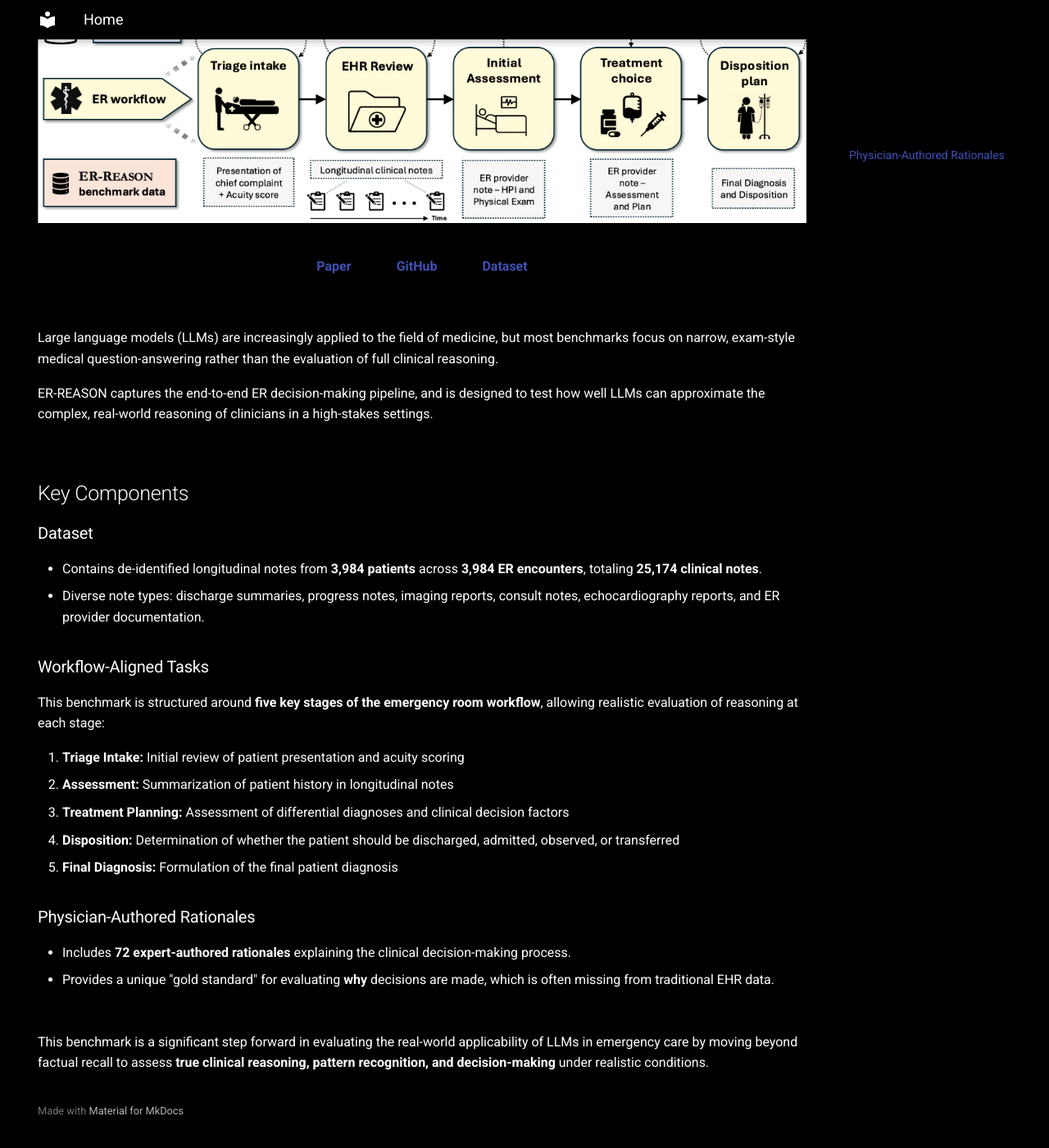
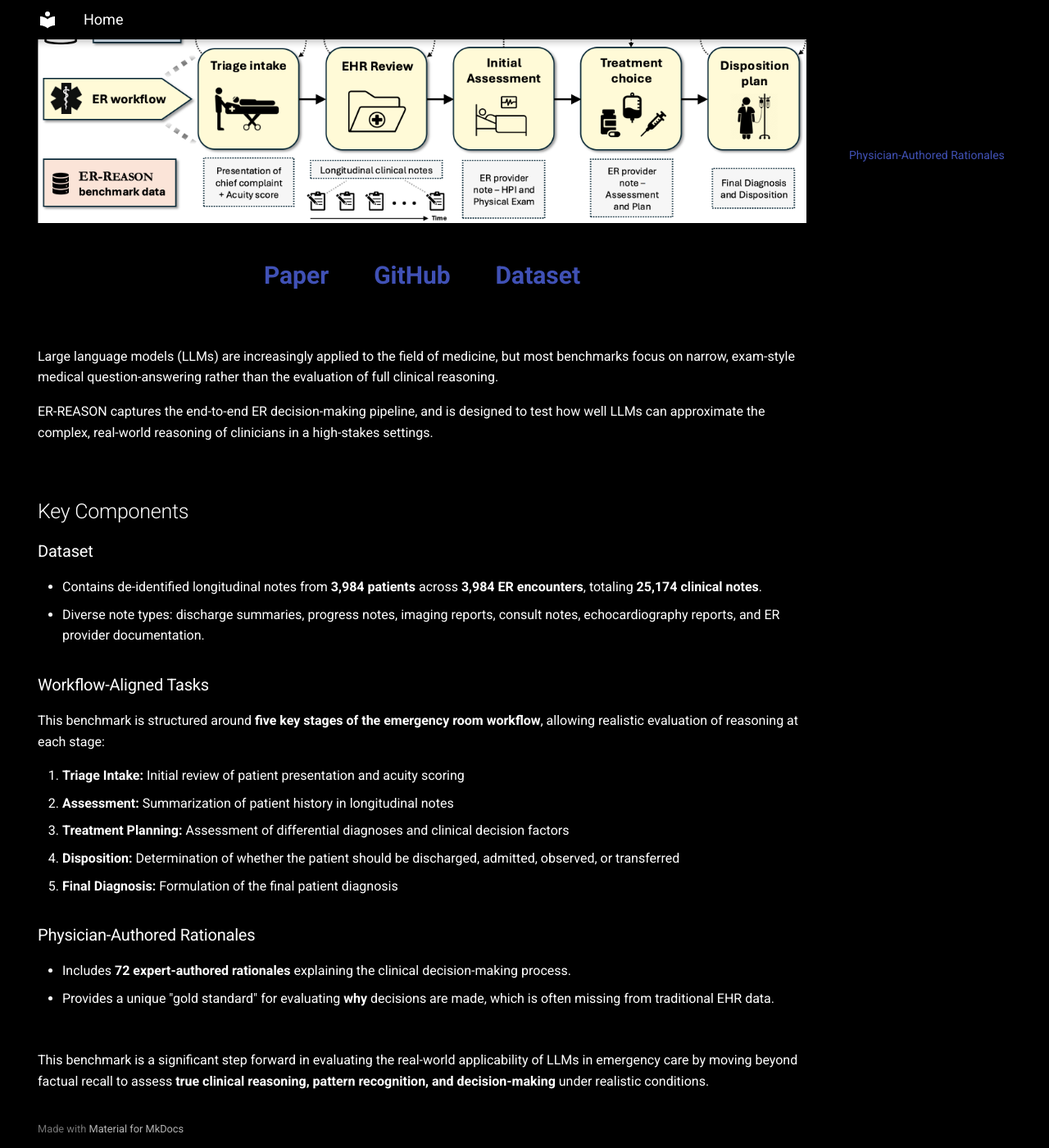
Before and after one commit to AlaaLab/ER-Reason, an MkDocs documentation site: the page built from docs/index.md, in a window 1280 px wide and 1400 px high, scrolled down 280 px. Shown: the whole window at 82% size. Built offline with MkDocs 1.6.1 and Material for MkDocs 9.7.7, drawn with Linux system fonts in a browser that asks for light colours; before the commit the page ends 1658 px from its top, so only the background shows below that.

Commit message:
Update extra.css

```diff
--- a/docs/stylesheets/extra.css
+++ b/docs/stylesheets/extra.css
@@ -43,4 +43,6 @@ body {
   text-align: center;
   font-weight: bold;
   text-decoration: none;
+  font-size: 1.5rem;
+  transition: opacity 0.3s ease;
 }
```
